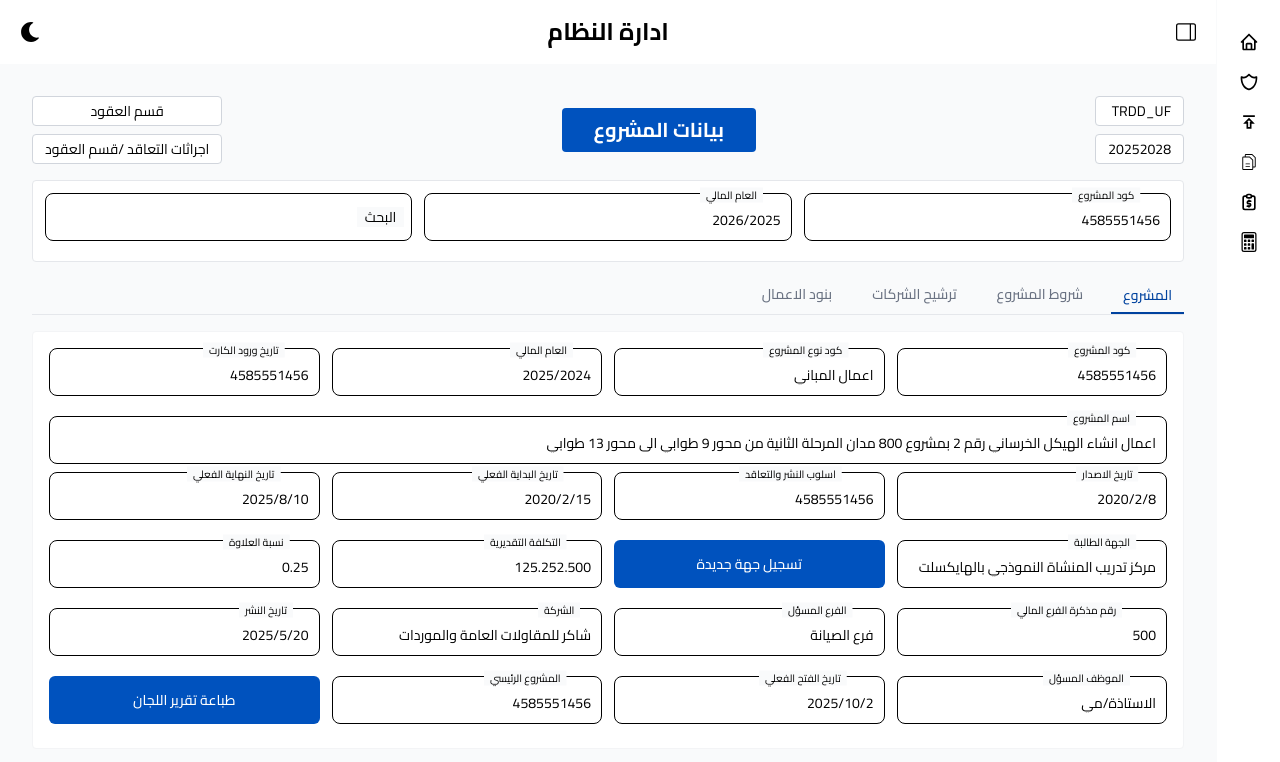
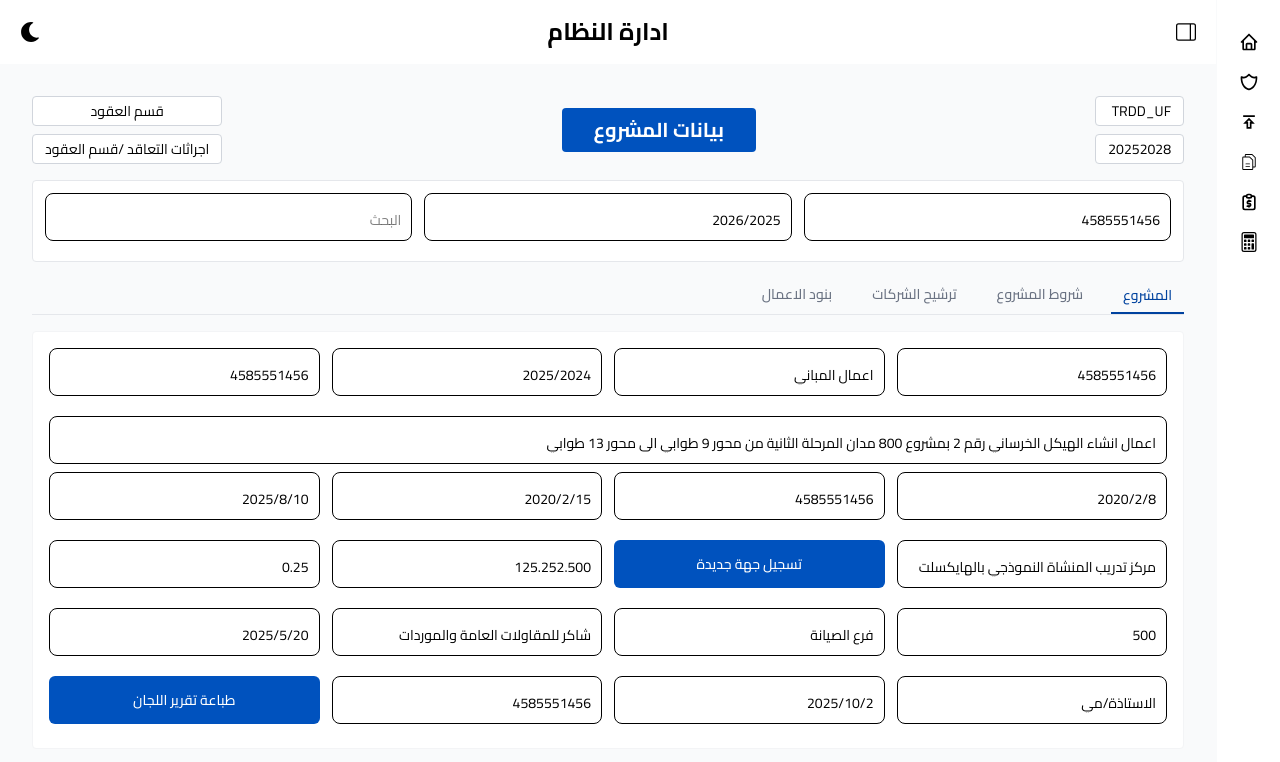
Before and after one commit to basselsh02/eng2.3.26.2026.new, a React (Vite) app in the folder Engineering-System-Frontend-main/: page /nashr/bunod-ala3mal in a window 1280 px wide. Shown: the top 762 px of the page. Built offline with nearby package versions, Linux system fonts and the light colour scheme.

Commit message:
Generalize Nashr form row and tab layout updates

```diff
--- a/Engineering-System-Frontend-main/src/components/pages/Nashr/Bay3Krassat.jsx
+++ b/Engineering-System-Frontend-main/src/components/pages/Nashr/Bay3Krassat.jsx
@@ -1,5 +1,6 @@
 import React, { useState } from "react";
 import Button from "../../ui/Button/Button";
+import Input from "../../ui/Input/Input";
 
 const projectsData = [
   { id: 1, raqmMashro3: "2588888", ismMashro3: "اعمال رفع كفاءة شبكة الكهرباء الرئيسية بالمجمع الطبي بكوبري القبة", taklfaMashro3: "45478744.0000", kodFar3: "12", ismFar3Monafez: "فرع الصيانة" },
@@ -39,33 +40,10 @@ export default function Bay3Krassat() {
         </div>
       </div>
 
-      {/* Filters */}
-      <div className="flex items-center gap-4 flex-wrap border border-gray-200 rounded p-3 bg-base">
-        <div className="flex items-center gap-2 mr-auto">
-          <label className="text-sm font-medium">العام المالي</label>
-          <select className="border border-gray-300 rounded px-2 py-1 text-sm bg-background">
-            <option>{amMali}</option>
-          </select>
-        </div>
-        <div className="flex items-center gap-2">
-          <label className="text-sm font-medium">كود المشروع</label>
-          <input value={kodMashro3} readOnly className="border border-gray-300 rounded px-2 py-1 text-sm bg-background w-32" />
-        </div>
-      </div>
-
-      {/* Search */}
-      <div className="flex items-center gap-2 border border-gray-200 rounded p-2 bg-base">
-        <button className="text-gray-400 hover:text-gray-600">
-          <svg xmlns="http://www.w3.org/2000/svg" className="h-5 w-5" fill="none" viewBox="0 0 24 24" stroke="currentColor">
-            <path strokeLinecap="round" strokeLinejoin="round" strokeWidth={2} d="M6 18L18 6M6 6l12 12" />
-          </svg>
-        </button>
-        <button className="text-gray-400 hover:text-gray-600">
-          <svg xmlns="http://www.w3.org/2000/svg" className="h-5 w-5" fill="none" viewBox="0 0 24 24" stroke="currentColor">
-            <path strokeLinecap="round" strokeLinejoin="round" strokeWidth={2} d="M21 21l-6-6m2-5a7 7 0 11-14 0 7 7 0 0114 0z" />
-          </svg>
-        </button>
-        <input value={searchVal} onChange={(e) => setSearchVal(e.target.value)} placeholder="البحث" className="flex-1 bg-transparent outline-none text-sm" />
+      <div className="grid grid-cols-3 gap-3 border border-gray-200 rounded p-3 bg-base">
+        <Input label="كود المشروع" showLabel={false} value={kodMashro3} readOnly />
+        <Input label="العام المالي" showLabel={false} type="select" options={[{ value: amMali, label: amMali }]} />
+        <Input label="البحث" showLabel={false} value={searchVal} onChange={(e) => setSearchVal(e.target.value)} />
       </div>
 
       {/* Projects Table */}
--- a/Engineering-System-Frontend-main/src/components/pages/Nashr/ByanatAlmashro3.jsx
+++ b/Engineering-System-Frontend-main/src/components/pages/Nashr/ByanatAlmashro3.jsx
@@ -46,39 +46,39 @@ function MashroSection() {
   return (
     <div className="space-y-3" dir="rtl">
       <div className="grid grid-cols-1 md:grid-cols-4 gap-3 text-sm">
-        <Input label="كود المشروع" defaultValue="4585551456" />
-        <Input label="كود نوع المشروع" defaultValue="اعمال المباني" />
-        <Input label="العام المالي" type="select" options={[{ value: "2025/2024", label: "2025/2024" }]} />
-        <Input label="تاريخ ورود الكارت" type="select" options={[{ value: "4585551456", label: "4585551456" }]} />
+        <Input label="كود المشروع" showLabel={false} defaultValue="4585551456" />
+        <Input label="كود نوع المشروع" showLabel={false} defaultValue="اعمال المباني" />
+        <Input label="العام المالي" type="select" showLabel={false} options={[{ value: "2025/2024", label: "2025/2024" }]} />
+        <Input label="تاريخ ورود الكارت" type="select" showLabel={false} options={[{ value: "4585551456", label: "4585551456" }]} />
       </div>
 
-      <Input label="اسم المشروع" defaultValue="اعمال انشاء الهيكل الخرساني رقم 2 بمشروع 800 مدان المرحلة الثانية من محور 9 طوابي الى محور 13 طوابي" />
+      <Input label="اسم المشروع" showLabel={false} defaultValue="اعمال انشاء الهيكل الخرساني رقم 2 بمشروع 800 مدان المرحلة الثانية من محور 9 طوابي الى محور 13 طوابي" />
 
       <div className="grid grid-cols-1 md:grid-cols-4 gap-3 text-sm">
-        <Input label="تاريخ الاصدار" type="select" options={[{ value: "2020/2/8", label: "2020/2/8" }]} />
-        <Input label="اسلوب النشر والتعاقد" type="select" options={[{ value: "4585551456", label: "4585551456" }]} />
-        <Input label="تاريخ البداية الفعلي" type="select" options={[{ value: "2020/2/15", label: "2020/2/15" }]} />
-        <Input label="تاريخ النهاية الفعلي" type="select" options={[{ value: "2025/8/10", label: "2025/8/10" }]} />
+        <Input label="تاريخ الاصدار" type="select" showLabel={false} options={[{ value: "2020/2/8", label: "2020/2/8" }]} />
+        <Input label="اسلوب النشر والتعاقد" type="select" showLabel={false} options={[{ value: "4585551456", label: "4585551456" }]} />
+        <Input label="تاريخ البداية الفعلي" type="select" showLabel={false} options={[{ value: "2020/2/15", label: "2020/2/15" }]} />
+        <Input label="تاريخ النهاية الفعلي" type="select" showLabel={false} options={[{ value: "2025/8/10", label: "2025/8/10" }]} />
       </div>
 
       <div className="grid grid-cols-1 md:grid-cols-4 gap-3 text-sm">
-        <Input label="الجهة الطالبة" defaultValue="مركز تدريب المنشاة النموذجي بالهايكسلت" />
+        <Input label="الجهة الطالبة" showLabel={false} defaultValue="مركز تدريب المنشاة النموذجي بالهايكسلت" />
         <Button size="sm" variant="primary" className="h-[48px]">تسجيل جهة جديدة</Button>
-        <Input label="التكلفة التقديرية" defaultValue="125.252.500" />
-        <Input label="نسبة العلاوة" defaultValue="0.25" />
+        <Input label="التكلفة التقديرية" showLabel={false} defaultValue="125.252.500" />
+        <Input label="نسبة العلاوة" showLabel={false} defaultValue="0.25" />
       </div>
 
       <div className="grid grid-cols-1 md:grid-cols-4 gap-3 text-sm">
-        <Input label="رقم مذكرة الفرع المالي" defaultValue="500" />
-        <Input label="الفرع المسؤل" defaultValue="فرع الصيانة" />
-        <Input label="الشركة" defaultValue="شاكر للمقاولات العامة والموردات" />
-        <Input label="تاريخ النشر" type="select" options={[{ value: "2025/5/20", label: "2025/5/20" }]} />
+        <Input label="رقم مذكرة الفرع المالي" showLabel={false} defaultValue="500" />
+        <Input label="الفرع المسؤل" showLabel={false} defaultValue="فرع الصيانة" />
+        <Input label="الشركة" showLabel={false} defaultValue="شاكر للمقاولات العامة والموردات" />
+        <Input label="تاريخ النشر" type="select" showLabel={false} options={[{ value: "2025/5/20", label: "2025/5/20" }]} />
       </div>
 
       <div className="grid grid-cols-1 md:grid-cols-4 gap-3 text-sm">
-        <Input label="الموظف المسؤل" type="select" options={[{ value: "الاستاذة/مي", label: "الاستاذة/مي" }]} />
-        <Input label="تاريخ الفتح الفعلي" type="select" options={[{ value: "2025/10/2", label: "2025/10/2" }]} />
-        <Input label="المشروع الرئيسي" defaultValue="4585551456" />
+        <Input label="الموظف المسؤل" type="select" showLabel={false} options={[{ value: "الاستاذة/مي", label: "الاستاذة/مي" }]} />
+        <Input label="تاريخ الفتح الفعلي" type="select" showLabel={false} options={[{ value: "2025/10/2", label: "2025/10/2" }]} />
+        <Input label="المشروع الرئيسي" showLabel={false} defaultValue="4585551456" />
         <Button size="sm" variant="primary" className="h-[48px]">طباعة تقرير اللجان</Button>
       </div>
     </div>
@@ -91,9 +91,9 @@ function ShorotSection() {
 
   return (
     <div className="space-y-3" dir="rtl">
-      <div className="grid grid-cols-1 md:grid-cols-4 gap-3">
-        <div className="md:col-span-1"><Input label="كود المشروع" defaultValue="4585551456" /></div>
-        <div className="md:col-span-3"><Input label="اسم المشروع" defaultValue="صيانة وتشغيل شبكة الكهرباء والمولدات..." /></div>
+      <div className="grid grid-cols-1 md:grid-cols-2 gap-3">
+        <div><Input label="كود المشروع" showLabel={false} defaultValue="4585551456" /></div>
+        <div><Input label="اسم المشروع" showLabel={false} defaultValue="صيانة وتشغيل شبكة الكهرباء والمولدات..." /></div>
       </div>
 
       <div className="flex flex-col lg:flex-row gap-3">
@@ -154,8 +154,10 @@ function TarshihSection() {
   return (
     <div className="space-y-3" dir="rtl">
       <div className="grid grid-cols-1 sm:grid-cols-2 lg:grid-cols-6 gap-3 items-end">
-        <Input label="الشركة" defaultValue="المقاولون العرب" />
-        <Input label="السجل" defaultValue="25555" />
+        <Input label="الشركة" showLabel={false} defaultValue="الشركة" />
+        <Input label="المقاولون العرب" showLabel={false} defaultValue="المقاولون العرب" />
+        <Input label="السجل" showLabel={false} defaultValue="السجل" />
+        <Input label="25555" showLabel={false} defaultValue="25555" />
         <Button size="sm" variant="primary" className="h-[48px]">بحث</Button>
         <Button size="sm" variant="danger" className="h-[48px]">حذف</Button>
       </div>
@@ -302,10 +304,10 @@ export default function ByanatAlmashro3() {
         </div>
       </div>
 
-      <div className="grid grid-cols-1 md:grid-cols-3 gap-3 border border-gray-200 rounded p-3 bg-base">
-        <Input label="كود المشروع" value={kodMashro3} readOnly />
-        <Input label="العام المالي" type="select" options={[{ value: amMali, label: amMali }]} />
-        <Input label="البحث" value={searchVal} onChange={(e) => setSearchVal(e.target.value)} />
+      <div className="grid grid-cols-3 gap-3 border border-gray-200 rounded p-3 bg-base">
+        <Input label="كود المشروع" showLabel={false} value={kodMashro3} readOnly />
+        <Input label="العام المالي" type="select" showLabel={false} options={[{ value: amMali, label: amMali }]} />
+        <Input label="البحث" showLabel={false} value={searchVal} onChange={(e) => setSearchVal(e.target.value)} />
       </div>
 
       <div className="flex gap-4 border-b border-gray-200 pb-1">
--- a/Engineering-System-Frontend-main/src/components/pages/Nashr/IdafaShorot.jsx
+++ b/Engineering-System-Frontend-main/src/components/pages/Nashr/IdafaShorot.jsx
@@ -1,5 +1,6 @@
 import React, { useState } from "react";
 import Button from "../../ui/Button/Button";
+import Input from "../../ui/Input/Input";
 
 const shorotData = [
   { id: 1, kod: "455", ismNaw3Shart: "القيمة التقديرية", mosalsal: "9", wasf: "اكثر من 500 الف جنية", tartib: "2", qima: "" },
@@ -41,33 +42,10 @@ export default function IdafaShorot() {
         </div>
       </div>
 
-      {/* Filters */}
-      <div className="flex items-center gap-4 flex-wrap border border-gray-200 rounded p-3 bg-base">
-        <div className="flex items-center gap-2 mr-auto">
-          <label className="text-sm font-medium">العام المالي</label>
-          <select className="border border-gray-300 rounded px-2 py-1 text-sm bg-background">
-            <option>{amMali}</option>
-          </select>
-        </div>
-        <div className="flex items-center gap-2">
-          <label className="text-sm font-medium">كود المشروع</label>
-          <input value={kodMashro3} readOnly className="border border-gray-300 rounded px-2 py-1 text-sm bg-background w-32" />
-        </div>
-      </div>
-
-      {/* Search */}
-      <div className="flex items-center gap-2 border border-gray-200 rounded p-2 bg-base">
-        <button className="text-gray-400 hover:text-gray-600">
-          <svg xmlns="http://www.w3.org/2000/svg" className="h-5 w-5" fill="none" viewBox="0 0 24 24" stroke="currentColor">
-            <path strokeLinecap="round" strokeLinejoin="round" strokeWidth={2} d="M6 18L18 6M6 6l12 12" />
-          </svg>
-        </button>
-        <button className="text-gray-400 hover:text-gray-600">
-          <svg xmlns="http://www.w3.org/2000/svg" className="h-5 w-5" fill="none" viewBox="0 0 24 24" stroke="currentColor">
-            <path strokeLinecap="round" strokeLinejoin="round" strokeWidth={2} d="M21 21l-6-6m2-5a7 7 0 11-14 0 7 7 0 0114 0z" />
-          </svg>
-        </button>
-        <input value={searchVal} onChange={(e) => setSearchVal(e.target.value)} placeholder="البحث" className="flex-1 bg-transparent outline-none text-sm" />
+      <div className="grid grid-cols-3 gap-3 border border-gray-200 rounded p-3 bg-base">
+        <Input label="كود المشروع" showLabel={false} value={kodMashro3} readOnly />
+        <Input label="العام المالي" showLabel={false} type="select" options={[{ value: amMali, label: amMali }]} />
+        <Input label="البحث" showLabel={false} value={searchVal} onChange={(e) => setSearchVal(e.target.value)} />
       </div>
 
       {/* Tabs */}
--- a/Engineering-System-Frontend-main/src/components/pages/Nashr/IstkmalByanat.jsx
+++ b/Engineering-System-Frontend-main/src/components/pages/Nashr/IstkmalByanat.jsx
@@ -1,5 +1,6 @@
 import React, { useState } from "react";
 import Button from "../../ui/Button/Button";
+import Input from "../../ui/Input/Input";
 
 const tabs = ["المشروع", "شروط المشروع", "ترشيح الشركات", "أصنف المشروع", "طباعة المذكرات"];
 
@@ -261,6 +262,7 @@ export default function IstkmalByanat() {
   const [activeTab, setActiveTab] = useState("المشروع");
   const [kodMashro3] = useState("4585551456");
   const [amMali] = useState("2026/2025");
+  const [searchVal, setSearchVal] = useState("");
 
   const renderTabContent = () => {
     switch (activeTab) {
@@ -290,33 +292,10 @@ export default function IstkmalByanat() {
         </div>
       </div>
 
-      {/* Filters */}
-      <div className="flex items-center gap-4 flex-wrap border border-gray-200 rounded p-3 bg-base">
-        <div className="flex items-center gap-2 mr-auto">
-          <label className="text-sm font-medium">العام المالي</label>
-          <select className="border border-gray-300 rounded px-2 py-1 text-sm bg-background">
-            <option>{amMali}</option>
-          </select>
-        </div>
-        <div className="flex items-center gap-2">
-          <label className="text-sm font-medium">كود المشروع</label>
-          <input value={kodMashro3} readOnly className="border border-gray-300 rounded px-2 py-1 text-sm bg-background w-32" />
-        </div>
-      </div>
-
-      {/* Search */}
-      <div className="flex items-center gap-2 border border-gray-200 rounded p-2 bg-base">
-        <button className="text-gray-400 hover:text-gray-600">
-          <svg xmlns="http://www.w3.org/2000/svg" className="h-5 w-5" fill="none" viewBox="0 0 24 24" stroke="currentColor">
-            <path strokeLinecap="round" strokeLinejoin="round" strokeWidth={2} d="M6 18L18 6M6 6l12 12" />
-          </svg>
-        </button>
-        <button className="text-gray-400 hover:text-gray-600">
-          <svg xmlns="http://www.w3.org/2000/svg" className="h-5 w-5" fill="none" viewBox="0 0 24 24" stroke="currentColor">
-            <path strokeLinecap="round" strokeLinejoin="round" strokeWidth={2} d="M21 21l-6-6m2-5a7 7 0 11-14 0 7 7 0 0114 0z" />
-          </svg>
-        </button>
-        <input placeholder="البحث" className="flex-1 bg-transparent outline-none text-sm" />
+      <div className="grid grid-cols-3 gap-3 border border-gray-200 rounded p-3 bg-base">
+        <Input label="كود المشروع" showLabel={false} value={kodMashro3} readOnly />
+        <Input label="العام المالي" showLabel={false} type="select" options={[{ value: amMali, label: amMali }]} />
+        <Input label="البحث" showLabel={false} value={searchVal} onChange={(e) => setSearchVal(e.target.value)} />
       </div>
 
       {/* Tabs */}
--- a/Engineering-System-Frontend-main/src/components/pages/Nashr/Tahsilat.jsx
+++ b/Engineering-System-Frontend-main/src/components/pages/Nashr/Tahsilat.jsx
@@ -1,5 +1,6 @@
 import React, { useState } from "react";
 import Button from "../../ui/Button/Button";
+import Input from "../../ui/Input/Input";
 
 const mockData = [
   { id: 1, raqmMashro3: "2588888", ismMashro3: "اعمال رفع كفاءة شبكة الكهرباء الرئيسية بالمجمع الطبي بكوبري القبة", taklfaMashro3: "45478744.0000", kodFar3: "12", ismFar3Monafez: "فرع الصيانة", matbo3: "", meba3: "" },
@@ -32,47 +33,10 @@ export default function Tahsilat() {
         </div>
       </div>
 
-      {/* Filters */}
-      <div className="flex items-center gap-4 flex-wrap border border-gray-200 rounded p-3 bg-base">
-        <div className="flex items-center gap-2 mr-auto">
-          <label className="text-sm font-medium">العام المالي</label>
-          <select
-            value={amMali}
-            onChange={(e) => setAmMali(e.target.value)}
-            className="border border-gray-300 rounded px-2 py-1 text-sm bg-background"
-          >
-            <option>2026/2025</option>
-            <option>2025/2024</option>
-          </select>
-        </div>
-        <div className="flex items-center gap-2">
-          <label className="text-sm font-medium">كود المشروع</label>
-          <input
-            value={kodMashro3}
-            onChange={(e) => setKodMashro3(e.target.value)}
-            className="border border-gray-300 rounded px-2 py-1 text-sm bg-background w-32"
-          />
-        </div>
-      </div>
-
-      {/* Search Bar */}
-      <div className="flex items-center gap-2 border border-gray-200 rounded p-2 bg-base">
-        <button className="text-gray-400 hover:text-gray-600">
-          <svg xmlns="http://www.w3.org/2000/svg" className="h-5 w-5" fill="none" viewBox="0 0 24 24" stroke="currentColor">
-            <path strokeLinecap="round" strokeLinejoin="round" strokeWidth={2} d="M6 18L18 6M6 6l12 12" />
-          </svg>
-        </button>
-        <button className="text-gray-400 hover:text-gray-600">
-          <svg xmlns="http://www.w3.org/2000/svg" className="h-5 w-5" fill="none" viewBox="0 0 24 24" stroke="currentColor">
-            <path strokeLinecap="round" strokeLinejoin="round" strokeWidth={2} d="M21 21l-6-6m2-5a7 7 0 11-14 0 7 7 0 0114 0z" />
-          </svg>
-        </button>
-        <input
-          value={searchVal}
-          onChange={(e) => setSearchVal(e.target.value)}
-          placeholder="البحث"
-          className="flex-1 bg-transparent outline-none text-sm"
-        />
+      <div className="grid grid-cols-3 gap-3 border border-gray-200 rounded p-3 bg-base">
+        <Input label="كود المشروع" showLabel={false} value={kodMashro3} onChange={(e) => setKodMashro3(e.target.value)} />
+        <Input label="العام المالي" showLabel={false} type="select" value={amMali} onChange={(e) => setAmMali(e.target.value)} options={[{ value: "2026/2025", label: "2026/2025" }, { value: "2025/2024", label: "2025/2024" }]} />
+        <Input label="البحث" showLabel={false} value={searchVal} onChange={(e) => setSearchVal(e.target.value)} />
       </div>
 
       {/* Table */}
--- a/Engineering-System-Frontend-main/src/components/pages/Nashr/Tiba3aMozakrat.jsx
+++ b/Engineering-System-Frontend-main/src/components/pages/Nashr/Tiba3aMozakrat.jsx
@@ -1,5 +1,6 @@
 import React, { useState } from "react";
 import Button from "../../ui/Button/Button";
+import Input from "../../ui/Input/Input";
 
 const mockData = [
   { id: 1, raqmMashro3: "2588888", ismMashro3: "اعمال رفع كفاءة شبكة الكهرباء الرئيسية بالمجمع الطبي بكوبري القبة", taklfaMashro3: "45478744.0000", kodFar3: "12", ismFar3Monafez: "فرع الصيانة", askariMadani: true },
@@ -32,33 +33,10 @@ export default function Tiba3aMozakrat() {
         </div>
       </div>
 
-      {/* Filters */}
-      <div className="flex items-center gap-4 flex-wrap border border-gray-200 rounded p-3 bg-base">
-        <div className="flex items-center gap-2 mr-auto">
-          <label className="text-sm font-medium">العام المالي</label>
-          <select className="border border-gray-300 rounded px-2 py-1 text-sm bg-background">
-            <option>{amMali}</option>
-          </select>
-        </div>
-        <div className="flex items-center gap-2">
-          <label className="text-sm font-medium">كود المشروع</label>
-          <input value={kodMashro3} readOnly className="border border-gray-300 rounded px-2 py-1 text-sm bg-background w-32" />
-        </div>
-      </div>
-
-      {/* Search */}
-      <div className="flex items-center gap-2 border border-gray-200 rounded p-2 bg-base">
-        <button className="text-gray-400 hover:text-gray-600">
-          <svg xmlns="http://www.w3.org/2000/svg" className="h-5 w-5" fill="none" viewBox="0 0 24 24" stroke="currentColor">
-            <path strokeLinecap="round" strokeLinejoin="round" strokeWidth={2} d="M6 18L18 6M6 6l12 12" />
-          </svg>
-        </button>
-        <button className="text-gray-400 hover:text-gray-600">
-          <svg xmlns="http://www.w3.org/2000/svg" className="h-5 w-5" fill="none" viewBox="0 0 24 24" stroke="currentColor">
-            <path strokeLinecap="round" strokeLinejoin="round" strokeWidth={2} d="M21 21l-6-6m2-5a7 7 0 11-14 0 7 7 0 0114 0z" />
-          </svg>
-        </button>
-        <input value={searchVal} onChange={(e) => setSearchVal(e.target.value)} placeholder="البحث" className="flex-1 bg-transparent outline-none text-sm" />
+      <div className="grid grid-cols-3 gap-3 border border-gray-200 rounded p-3 bg-base">
+        <Input label="كود المشروع" showLabel={false} value={kodMashro3} readOnly />
+        <Input label="العام المالي" showLabel={false} type="select" options={[{ value: amMali, label: amMali }]} />
+        <Input label="البحث" showLabel={false} value={searchVal} onChange={(e) => setSearchVal(e.target.value)} />
       </div>
 
       {/* Table */}
--- a/Engineering-System-Frontend-main/src/components/ui/Input/Input.jsx
+++ b/Engineering-System-Frontend-main/src/components/ui/Input/Input.jsx
@@ -7,6 +7,7 @@ const Input = forwardRef(
       type = "text",
       id,
       error,
+      showLabel = true,
       options = [],
       rules = {},
       ...props
@@ -44,6 +45,7 @@ const Input = forwardRef(
                   </option>
                 ))}
               </select>
+              {showLabel && (
                 <label
                   htmlFor={inputId}
                   className={`absolute text-sm duration-300 transform -translate-y-4 scale-75 top-2 z-10 origin-left bg-background px-2
@@ -58,6 +60,7 @@ const Input = forwardRef(
                   {label}
                   {isRequired && <span className="text-red-500">*</span>}
                 </label>
+              )}
             </div>
           </div>
         </>
@@ -80,10 +83,11 @@ const Input = forwardRef(
                 : "focus:border-primary-500"
             }
           `}
-              placeholder=" "
+              placeholder={showLabel ? " " : label}
               {...props}
             />
 
+            {showLabel && (
               <label
                 htmlFor={inputId}
                 className={`absolute text-sm duration-300 transform -translate-y-4 scale-75 top-2 z-10 origin-left bg-background px-2
@@ -95,6 +99,7 @@ const Input = forwardRef(
                 {label}
                 {isRequired && <span className="text-red-500">*</span>}
               </label>
+            )}
           </div>
           {/* Error message inside component */}
           {error && (
```
Lines whose indentation alone changed are shown as unchanged.
